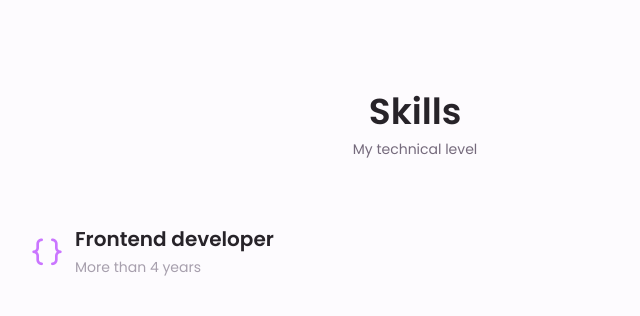
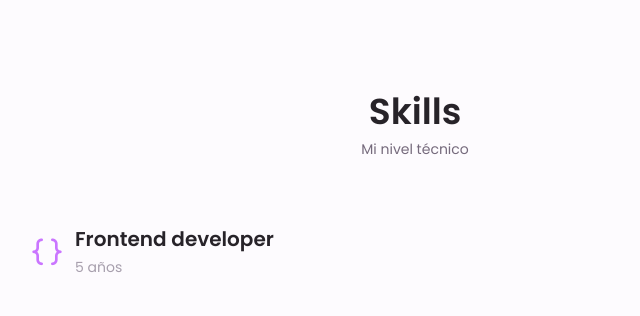
Before and after one commit to cubillosarteaga/lia.github.io, a plain HTML site: page index.html in a window 1280 px wide. Shown: the part 1380-1696 px from the top of the page, 225-865 px from the left. Drawn offline with nearby package versions, Linux system fonts and the light colour scheme.

Commit message:
new index

```diff
--- a/index.html
+++ b/index.html
@@ -149,7 +149,7 @@
 
                       </div>
                       <div class="about__buttons">
-                          <a download="" href="lia-cv-2023.pdf" class="button button--flex" target="_blank">Descargar CV <i class="uil uil-download-alt button__icon"></i></a>
+                          <a download="" href="lia-cubillos-cv.pdf" class="button button--flex" target="_blank">Descargar CV <i class="uil uil-download-alt button__icon"></i></a>
                       </div>
                   </div>
               </div>
@@ -158,7 +158,7 @@
             <!--==================== SKILLS ====================-->
             <section class="skills section" id="skills">
                 <h2 class="section__title">Skills</h2>
-                <span class="section__subtitle">My technical level</span>
+                <span class="section__subtitle">Mi nivel técnico</span>
                 <div class="skills__container container grid">
                     <div>
 
@@ -168,7 +168,7 @@
                                 <i class="uil uil-brackets-curly skills__icon"></i>
                                 <div>
                                     <h1 class="skills__title">Frontend developer</h1>
-                                    <span class="skills__subtitle">More than 4 years</span>
+                                    <span class="skills__subtitle">5 años</span>
 
                                 </div>
                                 <i class="uil uil-angle-down skills__arrow"></i>
```
